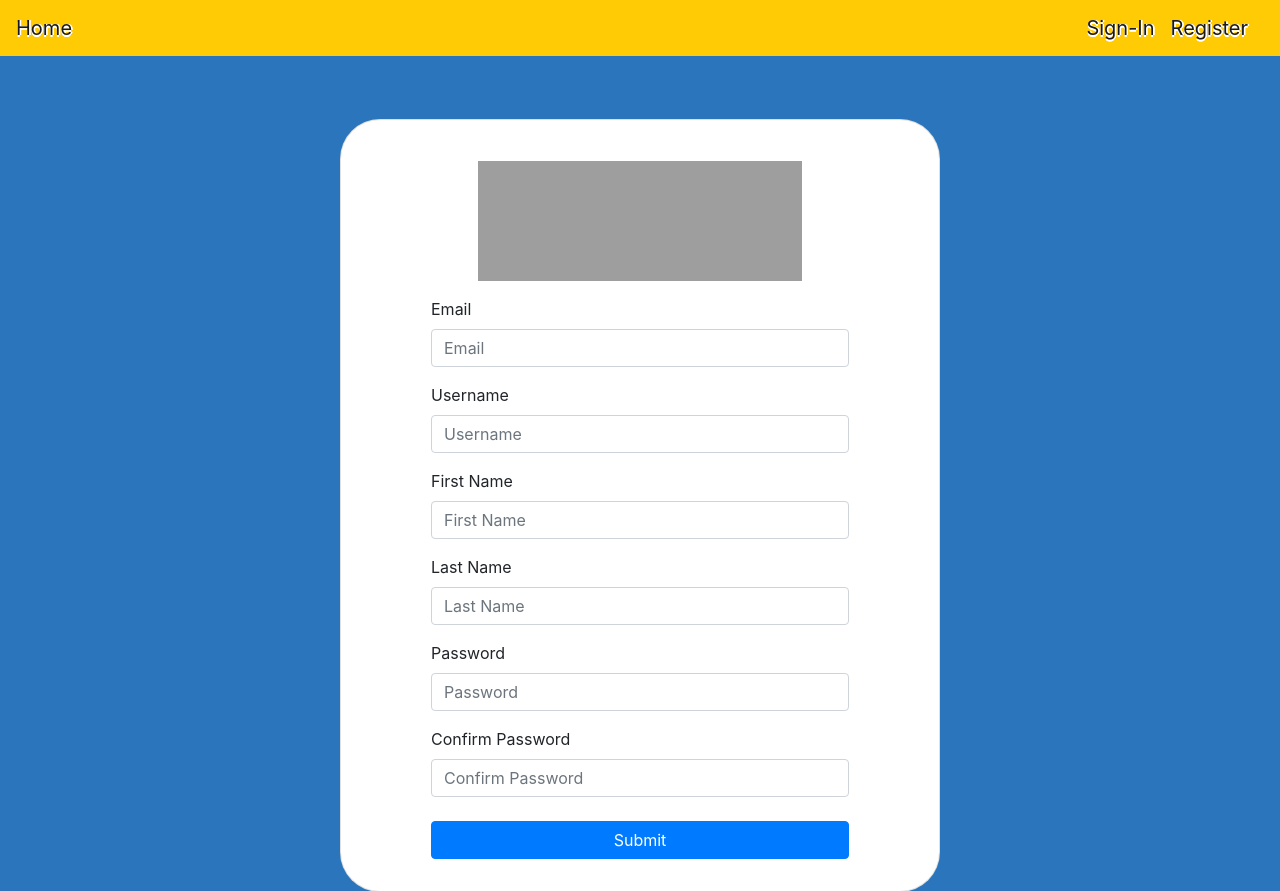
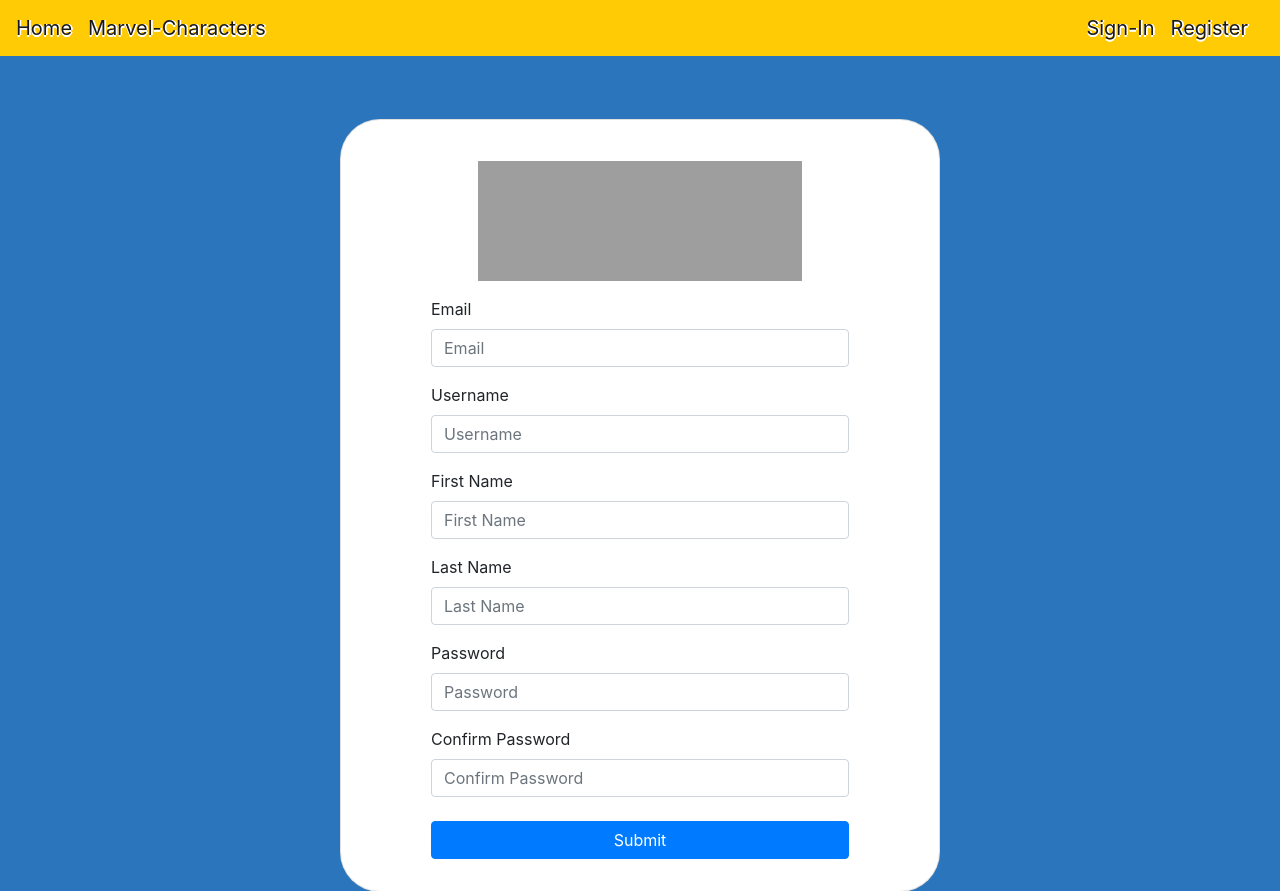
Before and after one commit to YasirQ23/Marvel-API, a Flask app: page /auth/register in a window 1280 px wide. Shown: the top 891 px of the page. Run offline with Flask 2, Linux system fonts and the light colour scheme; grey boxes are pictures that could not be loaded.

Commit message:
idiot proofing

```diff
--- a/app/auth/auth_templates/base.html
+++ b/app/auth/auth_templates/base.html
@@ -15,12 +15,14 @@
     {% if current_user.is_authenticated %}
     <nav class="navbar navbar-light">
         <a class="navbar-brand" href="{{ url_for('home') }}">Home</a>
+        <a class="navbar-brand" href="{{ url_for('marvelcharecters') }}">Marvel-Characters</a>
         <a class="navbar-brand ml-auto" href="">{{ "{}".format(current_user.username) }}</a>
         <a class="navbar-brand" href="{{ url_for('auth.logout') }}">Logout</a>
     </nav>
     {% else %}
     <nav class="navbar navbar-light">
         <a class="navbar-brand" href="{{ url_for('home') }}">Home</a>
+        <a class="navbar-brand" href="{{ url_for('marvelcharecters') }}">Marvel-Characters</a>
         <a class="navbar-brand ml-auto" href="{{ url_for('auth.login') }}">Sign-In</a>
         <a class="navbar-brand" href="{{ url_for('auth.register') }}">Register</a>
     </nav>
--- a/app/routes.py
+++ b/app/routes.py
@@ -14,8 +14,10 @@ def home():
 
 @app.route('/mycollection')
 def mycollection():
-    characters = col_creation()
-    return render_template('mycollection.html', characters=characters)
+    if current_user.is_authenticated:
+        characters = col_creation()
+        return render_template('mycollection.html', characters=characters)
+    return redirect(url_for('auth.login'))
 
 @app.route('/marvelcharecters')
 def marvelcharecters():
--- a/app/templates/marvelcharecters.html
+++ b/app/templates/marvelcharecters.html
@@ -11,7 +11,9 @@
       <p class="card-text">Superpowers: {{ character.super_power }}</p>
       <p class="card-text"><small class="text-muted">{{ character.comics_appeared_in }} Comic Appearances</small></p>
     </div>
+    {% if current_user.is_authenticated %}
     <a href="add/{{ character.id }}" class="btn btn-primary">Add {{ character.name }} To Collection</a>
+    {% endif %}
   </div>
   {% endfor %}
 </div>
```
